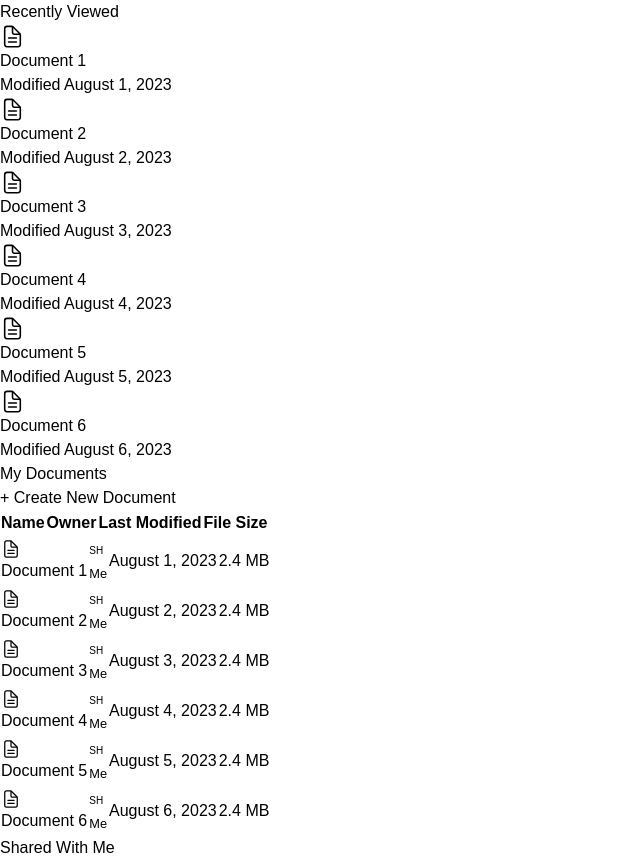
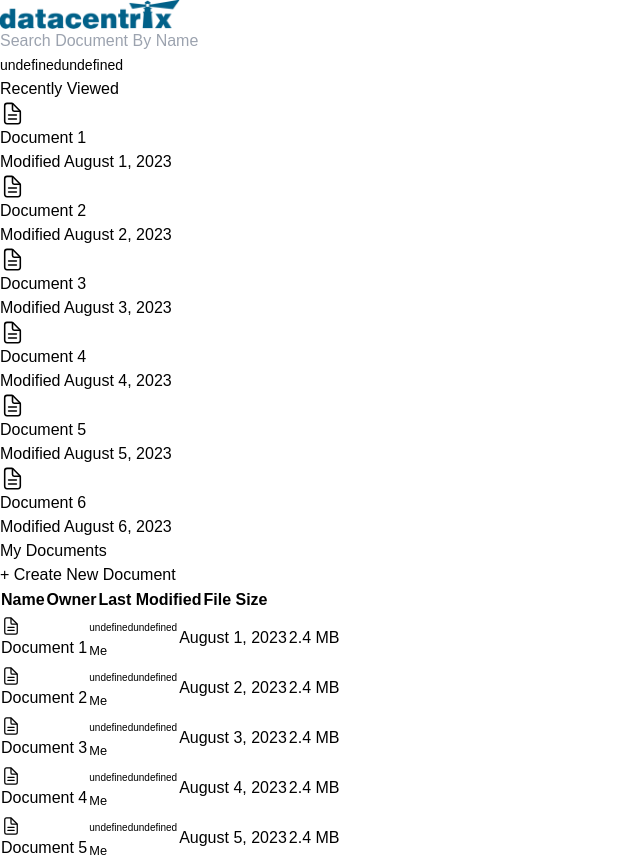
Before and after one commit to siyabongahlongwane/datacentrix-realtime-collab-app-v2, a Next.js app in the folder client/: page /documents in a window 1280 px wide. Shown: the top 857 px of the page, without its empty margins (0-640 px from the left). Built offline with nearby package versions, Linux system fonts and the light colour scheme.

Commit message:
refactor: Moved Avatar state into component to eleminate redunndacy, Documents Layout

```diff
--- /dev/null
+++ b/client/src/app/(pages)/documents/layout.tsx
@@ -0,0 +1,30 @@
+'use client'
+
+import Header from '@/app/components/Header';
+import { useParams } from 'next/navigation';
+import React, { useEffect, useState } from 'react';
+
+const DocumentsLayout = ({ children }: { children: React.ReactNode }) => {
+    const { id: documentId } = useParams();
+    const [showShareBtn, setShowShareBtn] = useState(false);
+    const [showSearchbar, setShowSearchbar] = useState(false);
+
+    useEffect(() => {
+        if (documentId) {
+            setShowShareBtn(true);
+            setShowSearchbar(false);
+        } else {
+            setShowShareBtn(false);
+            setShowSearchbar(true);
+        }
+    }, [documentId]);
+
+    return (
+        <>
+            <Header showShareBtn={showShareBtn} showSearchbar={showSearchbar} />
+            <div>{children}</div>
+        </>
+    );
+};
+
+export default DocumentsLayout;
--- a/client/src/app/components/Avatar.tsx
+++ b/client/src/app/components/Avatar.tsx
@@ -1,10 +1,21 @@
-import React from 'react'
+import React, { useEffect, useState } from 'react'
 import { IAvatar } from '../interfaces/IAvatar'
+import { useAuthStore } from '../store/useAuthStore';
 
-const Avatar = ({ width, height, bg, fontSize, initials }: IAvatar) => {
+const Avatar = ({ width, height, bg, fontSize }: IAvatar) => {
+    const { user } = useAuthStore();
+
+    const [first_name, setFirstName] = useState('-');
+    const [last_name, setlastName] = useState('-');
+
+    useEffect(() => {
+        setFirstName(user?.first_name || '');
+        setlastName(user?.last_name || '');
+    }, [user?.first_name, user?.last_name])
+
     return (
         <div className={`${bg} ${width} ${height} rounded-full flex items-center justify-center`}>
-            <span className='text-white' style={{ fontSize: `${fontSize}px` }}>{initials}</span>
+            <span className='text-white' style={{ fontSize: `${fontSize}px` }}>{`${first_name[0]}${last_name[0]}`}</span>
         </div>
     )
 }
--- a/client/src/app/components/DocumentsTableView.tsx
+++ b/client/src/app/components/DocumentsTableView.tsx
@@ -5,7 +5,14 @@ import Avatar from "./Avatar";
 import Link from "next/link";
 import { useState } from 'react';
 
-const DocumentsTableView = ({ title, documents: initialDocuments, showAddBtn, error: initialError, initials }: { title: string, documents: IDocumentCard[], showAddBtn?: boolean, error?: string, initials: string }) => {
+interface IDocumentsTableViewProps {
+    title: string,
+    documents: IDocumentCard[],
+    showAddBtn?: boolean,
+    error?: string
+}
+
+const DocumentsTableView = ({ title, documents: initialDocuments, showAddBtn, error: initialError }: IDocumentsTableViewProps) => {
     const [documents, setDocuments] = useState<IDocumentCard[]>(initialDocuments);
     const [error, setError] = useState<string>(initialError || '');
     const [isCreating, setIsCreating] = useState<boolean>(false);
@@ -58,7 +65,7 @@ const DocumentsTableView = ({ title, documents: initialDocuments, showAddBtn, er
                                             </td>
                                             <td className="py-3 w-[20%] px-4">
                                                 <div className="flex items-center space-x-2">
-                                                    <Avatar width='w-7' height='h-7' bg='bg-[#005d87]' initials={initials} fontSize={10} />
+                                                    <Avatar width='w-7' height='h-7' bg='bg-[#005d87]' fontSize={10} />
                                                     <small className="text-gray-600 font-semibold">Me</small>
                                                 </div>
                                             </td>
--- /dev/null
+++ b/client/src/app/interfaces/IAvatar.ts
@@ -0,0 +1,6 @@
+export interface IAvatar {
+    width: string;
+    height: string;
+    bg: string;
+    fontSize: number;
+}
```
